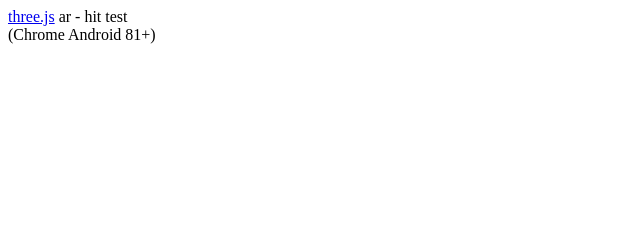
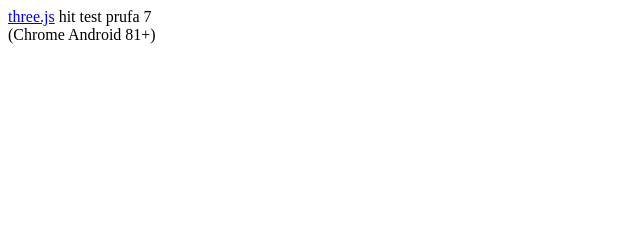
Before and after one commit to TTedy/Framenda-forritun, a website: page AR/index.html in a window 1280 px wide. Shown: the top 240 px of the page, 0-640 px from the left. Drawn offline with nearby package versions, Linux system fonts and the light colour scheme.

Commit message:
Vona að þetta virkar!

```diff
--- a/AR/index.html
+++ b/AR/index.html
@@ -8,7 +8,7 @@
 	<body>
 
 		<div id="info">
-			<a href="https://threejs.org" target="_blank" rel="noopener">three.js</a> ar - hit test<br/>(Chrome Android 81+)
+			<a href="https://threejs.org" target="_blank" rel="noopener">three.js</a> hit test prufa 7<br/>(Chrome Android 81+)
 		</div>
 
 		<script type="importmap">
```
